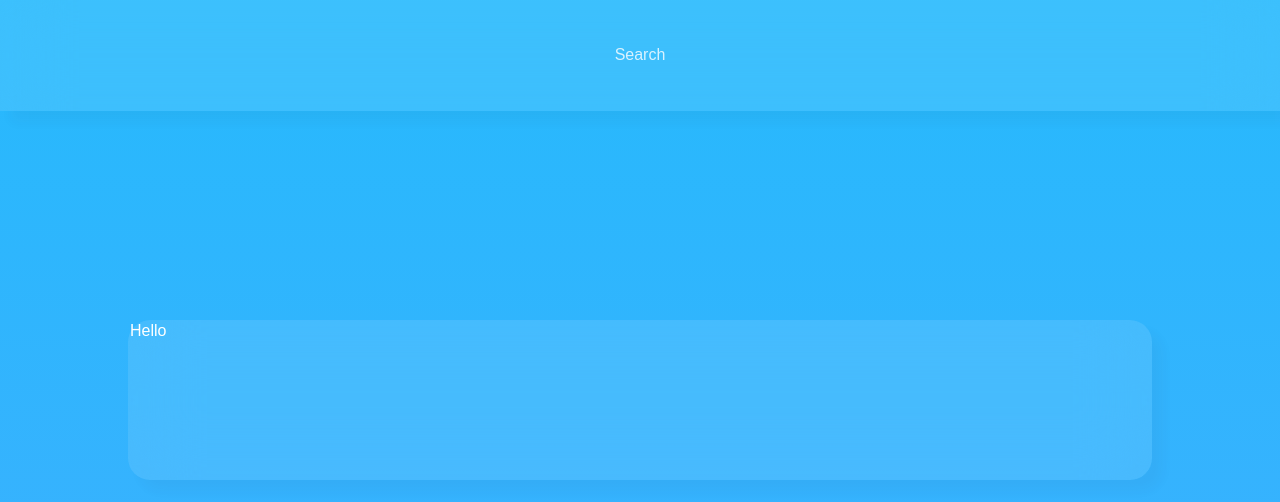
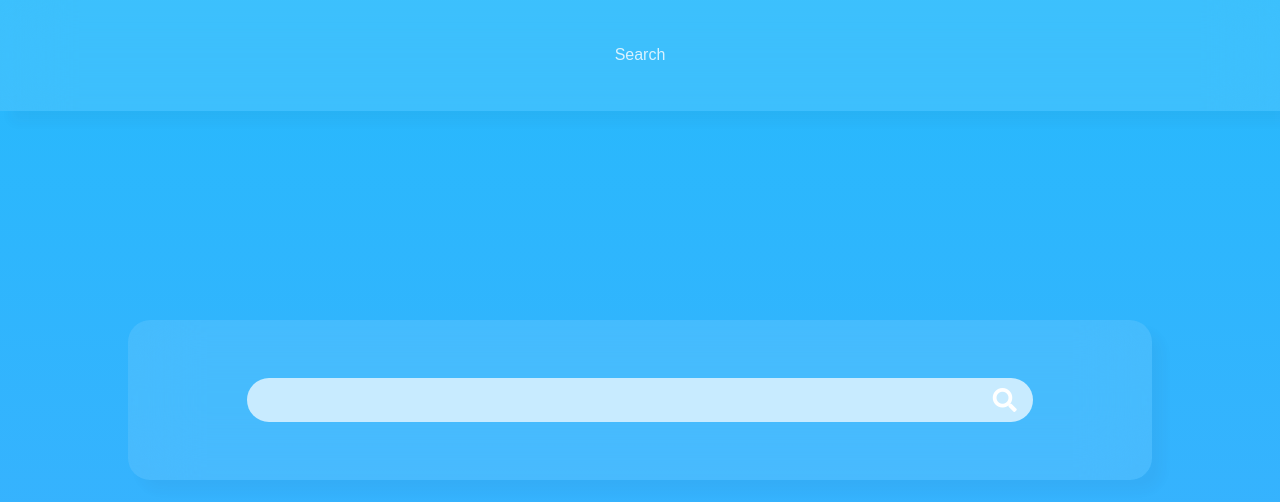
Before and after one commit to chiarawilden/rick-and-morty, a React app: page / in a window 1280 px wide. Shown: the top 502 px of the page. Built offline with nearby package versions, Linux system fonts and the light colour scheme.

Commit message:
Creates and styles search input field

```diff
--- a/public/index.html
+++ b/public/index.html
@@ -4,6 +4,7 @@
     <meta charset="UTF-8">
     <meta http-equiv="X-UA-Compatible" content="IE=edge">
     <meta name="viewport" content="width=device-width, initial-scale=1.0">
+    <link rel="stylesheet" href="https://use.fontawesome.com/releases/v5.15.4/css/all.css" integrity="sha384-DyZ88mC6Up2uqS4h/KRgHuoeGwBcD4Ng9SiP4dIRy0EXTlnuz47vAwmeGwVChigm" crossorigin="anonymous">
     <title>React Starter</title>
 </head>
 <body>
--- a/src/components/search/Search.jsx
+++ b/src/components/search/Search.jsx
@@ -1,10 +1,14 @@
 import React from "react";
 import "./search.css";
+
 
 export default function Search() {
     return (
         <div className="search">
-            Hello
+            <form>
+                <input></input>
+                <i class="fas fa-search"></i>
+            </form>
         </div>
     )
 }
--- a/src/components/search/search.css
+++ b/src/components/search/search.css
@@ -1,9 +1,46 @@
 .search {
     height: 10rem;
     width: 80%;
+    display: flex;
+    align-items: center;
+    justify-content: center;
     background-color: rgba(255, 255, 255, 0.1);
     backdrop-filter: blur(33px);
     border: 2px solid transparent;
     border-radius: 22px;
     box-shadow: 11px 11px 11px rgba(44, 55, 66, 0.04);
 }
+
+form {
+    height: 44px;
+    width: 77%;
+    display: flex;
+    align-items: center;
+    justify-content: space-between;
+    border-radius: 22px;
+    background-color:rgba(255, 255, 255, 0.7);
+}
+
+input {
+    padding: 16px;
+    height: 100%;
+    width: 100%;
+    background-color: transparent;
+    border: none;
+    border-radius: 22px 0 0 22px;
+    color: rgba(13, 48, 108, 0.7);
+    font-size: 1.4rem;
+}
+
+input:focus {
+    outline: none;
+    border: none;
+}
+
+i {
+    padding: 0 16px;
+    border-radius: 0 22px 22px 0;
+    background-color: transparent;
+    color: #FFF;
+    font-size: 1.5rem;
+}
```
